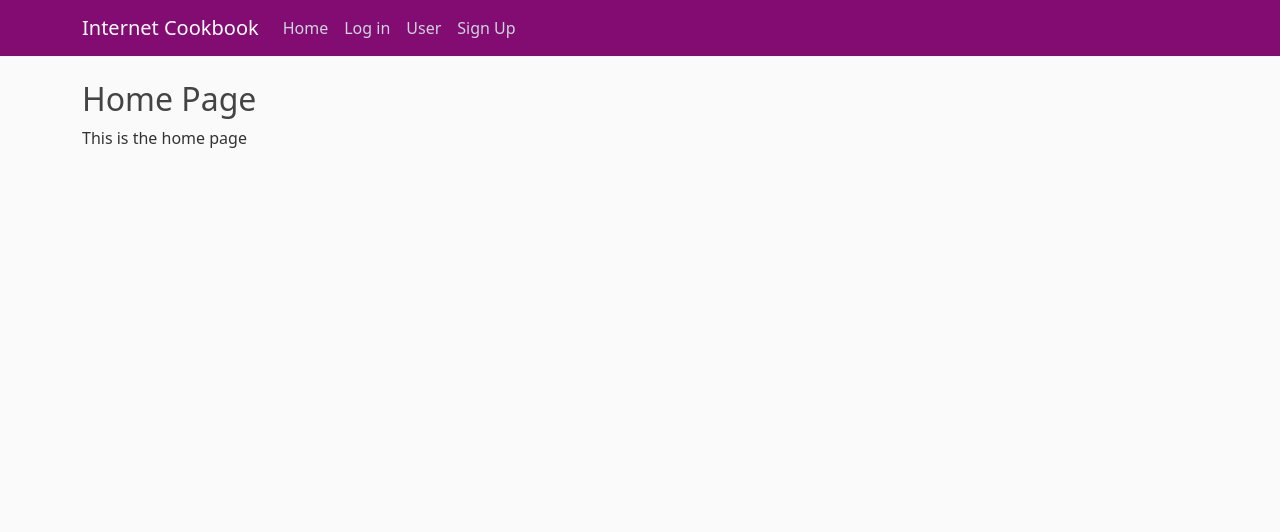
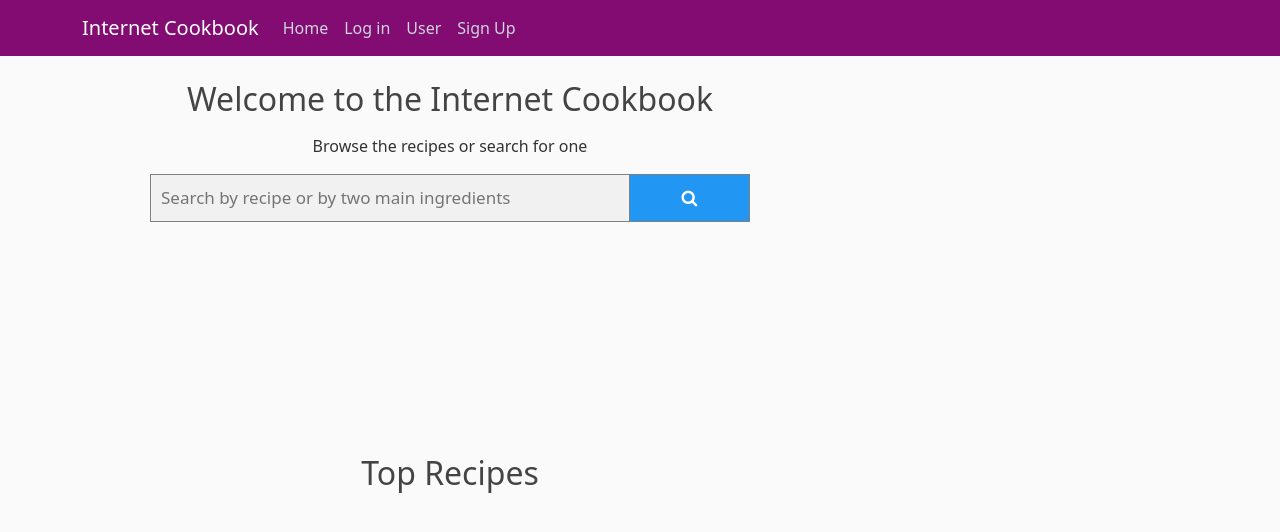
Before and after one commit to dice43/internetCookbook, a Flask app: page / in a window 1280 px wide. Shown: the top 532 px of the page. Run offline with Flask 2, Linux system fonts and the light colour scheme.

Commit message:
Fixed recipe search bar and added a results page

```diff
--- a/main.py
+++ b/main.py
@@ -23,9 +23,12 @@ class User(db.Model):
   def __repr__(self):
     return f"User('{self.username}', '{self.email}')"
 
-@app.route("/")                          # this tells you the URL the method below is related to
+@app.route("/", methods=['GET', 'POST'])                          # this tells you the URL the method below is related to
 def home():
-    return render_template('home.html', subtitle='Home Page', text='This is the home page')      # this prints HTML to the webpage
+    search = RecipeSearchForm(request.form)
+    if request.method == 'POST':
+        return search_results(search)
+    return render_template('home.html', subtitle='Welcome to the Internet Cookbook', text='Browse the recipes or search for one')      # this prints HTML to the webpage
 
 @app.route("/register", methods=['GET', 'POST'])
 def register():
@@ -87,8 +90,10 @@ def user():
 
     return render_template('user_page.html', subtitle=subtitle, text=text, form = search )
 
-@app.route("/results")
+@app.route("/results", methods=["POST"])
 def search_results(search):
-    pass
+    result = request.form['recipe']
+    subtitle = f'Recipe results for {result}'
+    return render_template('results.html', subtitle=subtitle)
 if __name__ == '__main__':               # this should always be at the end
     app.run(debug=True, host="0.0.0.0")
--- a/static/main.css
+++ b/static/main.css
@@ -2,6 +2,9 @@ body {
   background: #fafafa;
   color: #333333;
   margin-top: 5rem;
+}
+* {
+  box-sizing: border-box;
 }
 
 h1, h2, h3, h4, h5, h6 {
@@ -9,7 +12,7 @@ h1, h2, h3, h4, h5, h6 {
 }
 
 .bg-steel {
-  background-color: hsl(308, 83%, 28%);
+  background-color: #830c73;
 }
 
 .site-header .navbar-nav .nav-link {
@@ -78,3 +81,35 @@ a.article-title:hover {
 .account-heading {
   font-size: 2.5rem;
 }
+
+.recipe-heading{
+  margin-top: 25%
+}
+
+form.search input[type=text] {
+  padding: 10px;
+  font-size: 17px;
+  border: 1px solid grey;
+  float: left;
+  width: 80%;
+  background: #f1f1f1;
+}
+form.search button {
+  float: left;
+  width: 20%;
+  padding: 10px;
+  background: #2196F3;
+  color: white;
+  font-size: 17px;
+  border: 1px solid grey;
+  border-left: none;
+  cursor: pointer;
+}
+form.search button:hover {
+  background: #0b7dda;
+}
+form.search::after {
+  content: "";
+  clear: both;
+  display: table;
+}
--- a/templates/home.html
+++ b/templates/home.html
@@ -1,5 +1,25 @@
-{% extends "layout.html" %}
-{% block content %}
-    <h2>{{ subtitle }}</h2>
-    <p>{{ text }}</p>
-{% endblock content %}
+{% extends "layout.html" %} {% block content %} <html>
+
+<head>
+    <meta name="viewport" content="width=device-width, initial-
+        scale=1">
+    <link rel="stylesheet" href="https://cdnjs.cloudflare.com/ajax/libs/font-awesome/4.7.0/css/font-awesome.min.css">
+    <link rel="stylesheet" href="/static/main.css">
+</head>
+
+<body>
+    <h2><center>{{ subtitle }}</center></h2>
+    <p><center>{{ text }}</center></p>
+    <form class="search" method="post" action="" style="margin:auto;max-width:600px">
+        <input type="text" placeholder="Search by recipe or by two main ingredients" name="recipe">
+        <button type="submit"><i class="fa fa-search"></i>
+        </button>
+    </form>
+    <p><br></br></p>
+    <form class="recipe-heading">
+        <h2><center>Top Recipes</center></h2>
+    </form>
+
+    <body>
+
+</html> {% endblock content %}
--- a/templates/register.html
+++ b/templates/register.html
@@ -1,5 +1,8 @@
 {% extends "layout.html" %}
 {% block content %}
+    <h1>
+      Please enter your information to sign up
+    </h1>
     <div class="content-section">
         <form method="POST" action="">
             {{ form.hidden_tag() }}
--- a/templates/signin.html
+++ b/templates/signin.html
@@ -1,5 +1,6 @@
 {% extends "layout.html" %}
 {% block content %}
+    <h1>Please enter your username/email and your password to sign in</h1>
     <div class="content-section">
         <form method="POST" action="">
             {{ form.hidden_tag() }}
```
Also changed, not shown: templates/results.html (added, +17 -0 lines), templates/user_page.html (+21 -12 lines).
